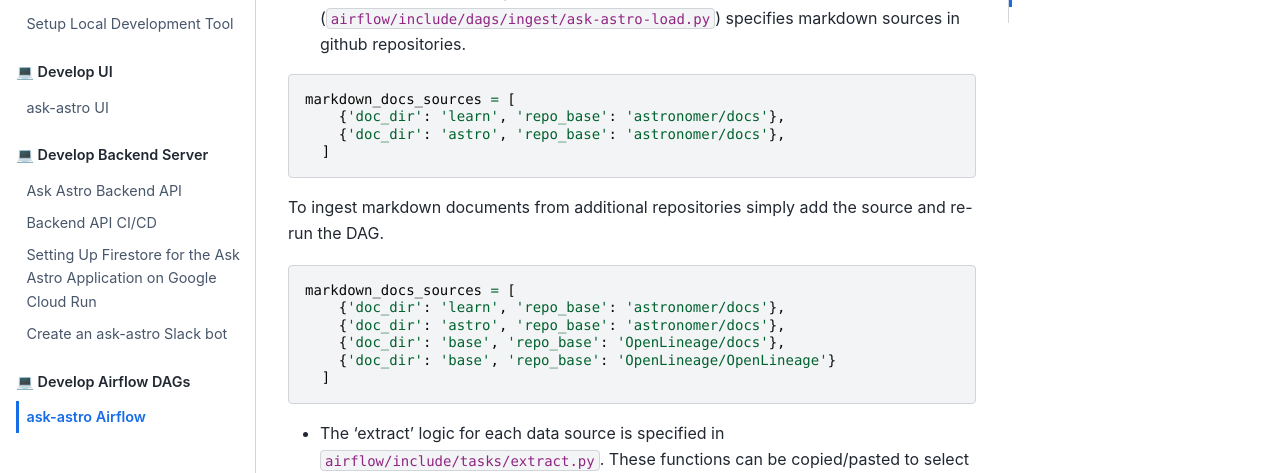
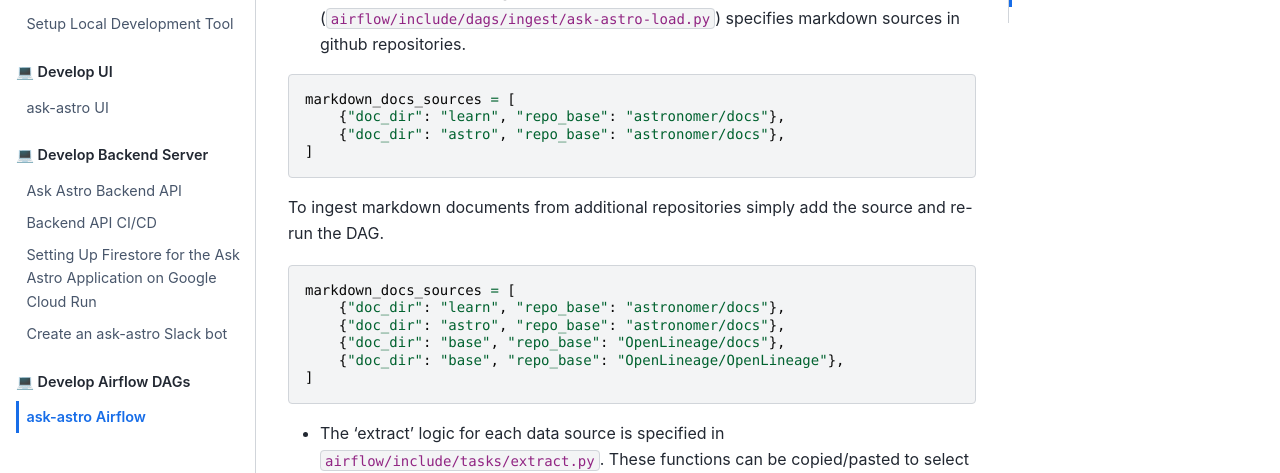
Before and after one commit to astronomer/ask-astro, a Sphinx documentation site: the page built from docs/airflow/README.md, in a window 1280 px wide and 900 px high, scrolled down 4638 px. Shown: the part 152-625 px from the top of the window. Built offline with Sphinx 7.4.7 and the Sphinx Book theme 1.1.4, drawn with Linux system fonts in a browser that asks for light colours.

Commit message:
docs: blacken docs

````diff
--- a/docs/airflow/README.md
+++ b/docs/airflow/README.md
@@ -135,19 +135,19 @@
 - The Airflow ingest DAGs use [dynamic tasks](https://docs.astronomer.io/learn/dynamic-tasks) to iterate over multiple document sources. For instance, the bulk ingest DAG (`airflow/include/dags/ingest/ask-astro-load.py`) specifies markdown sources in github repositories.
 ```python
 markdown_docs_sources = [
-    {'doc_dir': 'learn', 'repo_base': 'astronomer/docs'},
-    {'doc_dir': 'astro', 'repo_base': 'astronomer/docs'},
-  ]
+    {"doc_dir": "learn", "repo_base": "astronomer/docs"},
+    {"doc_dir": "astro", "repo_base": "astronomer/docs"},
+]
 ```
 
 To ingest markdown documents from additional repositories simply add the source and re-run the DAG.
 ```python
 markdown_docs_sources = [
-    {'doc_dir': 'learn', 'repo_base': 'astronomer/docs'},
-    {'doc_dir': 'astro', 'repo_base': 'astronomer/docs'},
-    {'doc_dir': 'base', 'repo_base': 'OpenLineage/docs'},
-    {'doc_dir': 'base', 'repo_base': 'OpenLineage/OpenLineage'}
-  ]
+    {"doc_dir": "learn", "repo_base": "astronomer/docs"},
+    {"doc_dir": "astro", "repo_base": "astronomer/docs"},
+    {"doc_dir": "base", "repo_base": "OpenLineage/docs"},
+    {"doc_dir": "base", "repo_base": "OpenLineage/OpenLineage"},
+]
 ```
 
 - The 'extract' logic for each data source is specified in `airflow/include/tasks/extract.py`.  These functions can be copied/pasted to select new sources.
````
